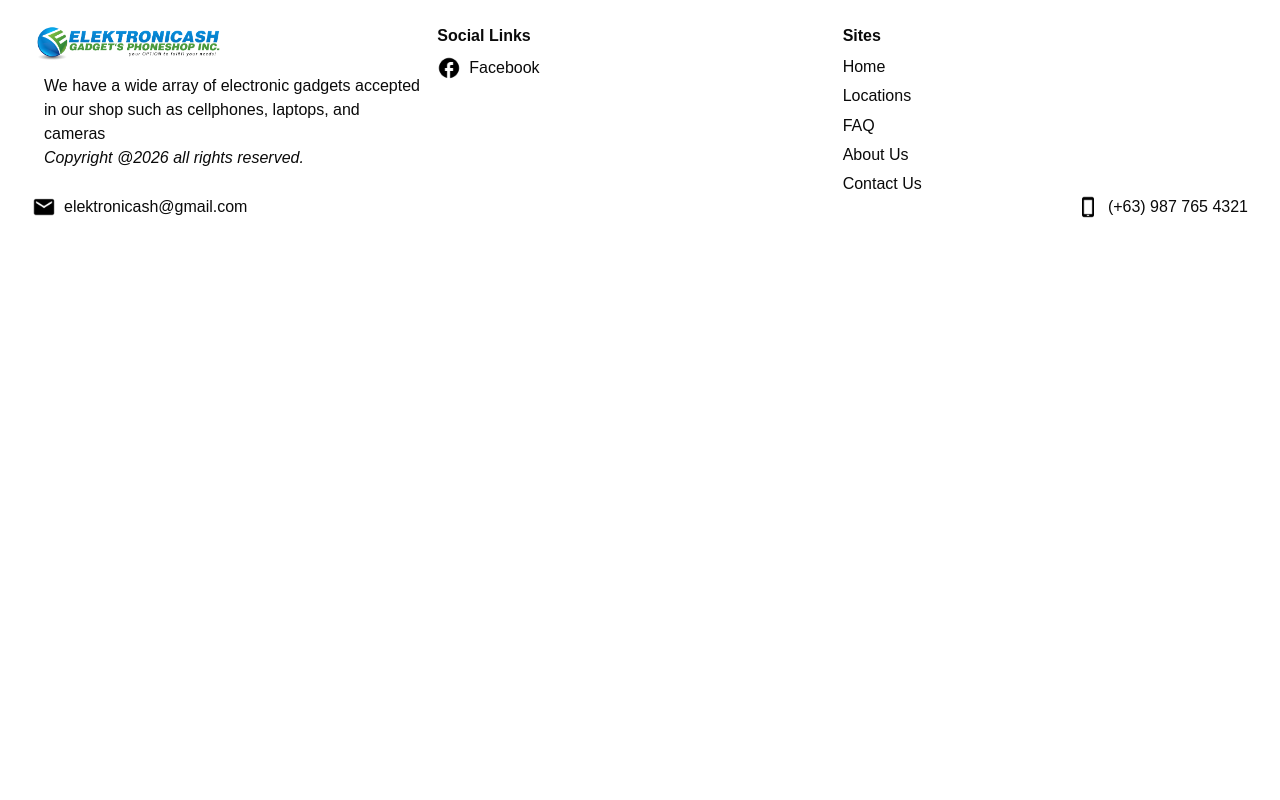
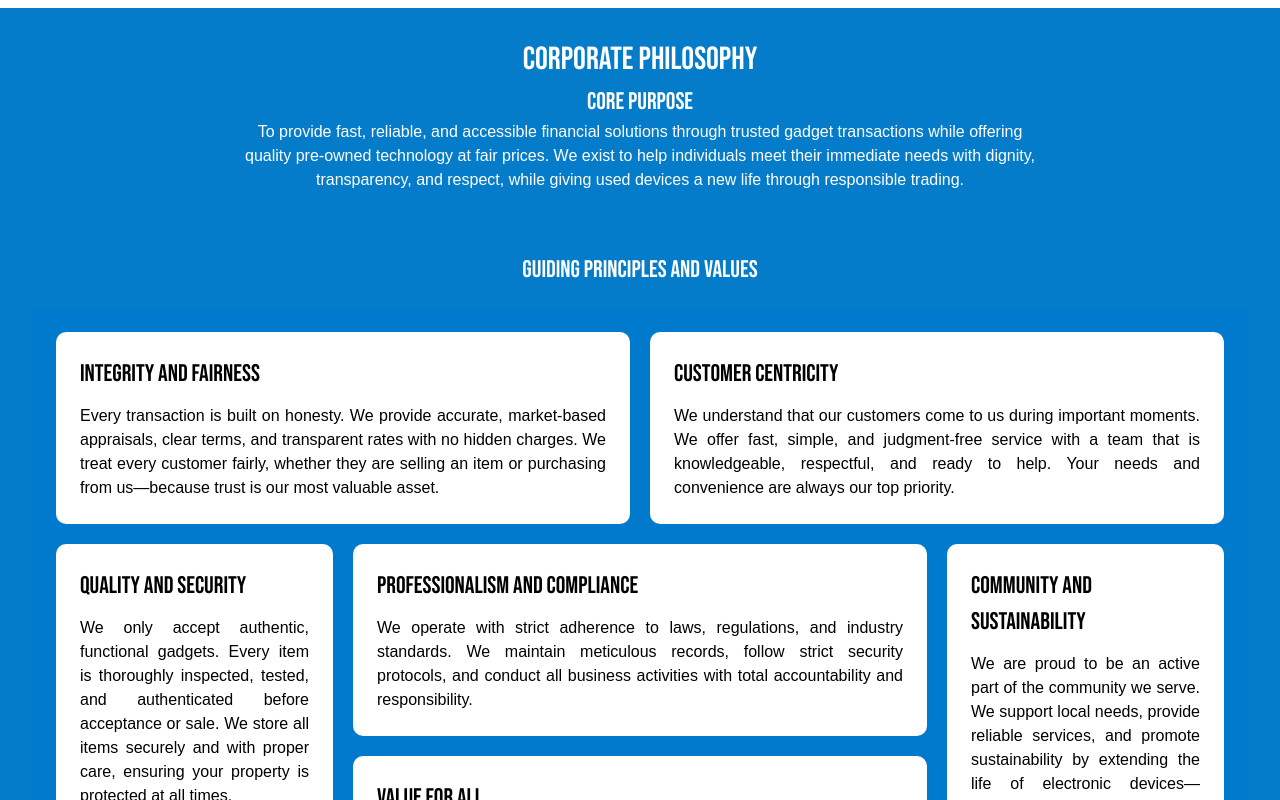
Before and after one commit to Muelvzz/elektronicash-website, a React (Vite) app: page /about-us in a window 1280 px wide. Shown: the part 1660-2460 px from the top of the page. Before the commit the page ends 1895 px from the top, so only its background shows below. Built offline with nearby package versions, Linux system fonts and the light colour scheme.

Commit message:
Feature Build: Developed the Philosophy Section for the About Us Page

```diff
--- a/src/app/sections/about-us/Philosophy.tsx
+++ b/src/app/sections/about-us/Philosophy.tsx
@@ -1,5 +1,66 @@
+import { useAboutUsContext } from "@/app/context/aboutUsContext"
+import { useScreenWidth } from "@/app/utils/useScreenWidth"
+
 export default function Philosophy() {
+  const { PhilosophyInfo } = useAboutUsContext()
+  const screenWidth = useScreenWidth()
+
+  const PhilosophyList1 = PhilosophyInfo.PhilosophyList[0]
+  const PhilosophyList2 = PhilosophyInfo.PhilosophyList[1]
+  const PhilosophyList3 = PhilosophyInfo.PhilosophyList[2]
+  const PhilosophyList4 = PhilosophyInfo.PhilosophyList[3]
+  const PhilosophyList5 = PhilosophyInfo.PhilosophyList[4]
+  const PhilosophyList6 = PhilosophyInfo.PhilosophyList[5]
+
   return(
-    <></>
+    <article className="bg-(--secondary-color) w-full min-h-screen flex flex-col text-white justify-center items-center gap-y-15">
+      <div className="text-center">
+        <h2 className="font-heading">Corporate Philosophy</h2>
+        <div className="text-center flex flex-col justify-center items-center">
+          <h3 className="font-heading">Core Purpose</h3>
+          <p className="lg:w-2/3">{ PhilosophyInfo.Purpose }</p>
+        </div>
+      </div>
+      <div>
+        <h3 className="font-heading text-center mb-5">Guiding Principles and Values</h3>
+        {screenWidth > 786 ? (
+          <div className="grid grid-cols-4 grid-rows-3 gap-5 bg-[#007acc] p-6 text-black">
+            <div className="col-span-2 bg-(--primary-color) rounded-xl p-6 flex flex-col gap-3">
+              <h3 className="font-heading">{ PhilosophyList1.PhilosophyTitle }</h3>
+              <p className="text-justify">{ PhilosophyList1.PhilosophyContent }</p>
+            </div>
+            <div className="col-span-2 bg-(--primary-color) rounded-xl p-6 flex flex-col gap-3">
+              <h3 className="font-heading">{ PhilosophyList2.PhilosophyTitle }</h3>
+              <p className="text-justify">{ PhilosophyList2.PhilosophyContent }</p>
+            </div>
+            <div className="col-span-1 row-span-2 bg-(--primary-color) rounded-xl p-6 flex flex-col gap-3">
+              <h3 className="font-heading">{ PhilosophyList3.PhilosophyTitle }</h3>
+              <p className="text-justify">{ PhilosophyList3.PhilosophyContent }</p>
+            </div>
+            <div className="col-span-2 bg-(--primary-color) rounded-xl p-6 flex flex-col gap-3">
+              <h3 className="font-heading">{ PhilosophyList4.PhilosophyTitle }</h3>
+              <p className="text-justify">{ PhilosophyList4.PhilosophyContent }</p>
+            </div>
+            <div className="col-span-1 row-span-2 bg-(--primary-color) rounded-xl p-6 flex flex-col gap-3">
+              <h3 className="font-heading">{ PhilosophyList6.PhilosophyTitle }</h3>
+              <p className="text-justify">{ PhilosophyList6.PhilosophyContent }</p>
+            </div>
+            <div className="col-span-2 bg-(--primary-color) rounded-xl p-6 flex flex-col gap-3">
+              <h3 className="font-heading">{ PhilosophyList5.PhilosophyTitle }</h3>
+              <p className="text-justify">{ PhilosophyList5.PhilosophyContent }</p>
+            </div>
+          </div>
+        ): (
+          <div className="flex flex-col gap-5">
+            {PhilosophyInfo.PhilosophyList.map((philosophy) => (
+              <div className="bg-(--primary-color) p-5 text-black rounded-sm" key={ philosophy.PhilosophyTitle }>
+                <h3 className="font-heading">{ philosophy.PhilosophyTitle }</h3>
+                <p className="text-justify">{ philosophy.PhilosophyContent }</p>
+              </div>
+            ))}
+          </div>
+        )}
+      </div>
+    </article>
   )
 }
--- a/src/index.css
+++ b/src/index.css
@@ -49,7 +49,7 @@ hr {
   article { padding: 1.75rem 2rem; }
 
   p, a { font-size: 16px; }
-  h3 { font-size: 16px; }
+  h3 { font-size: 24px; }
   h2 { font-size: 32px; }
   h1 { font-size: 48px; }
 }
```
